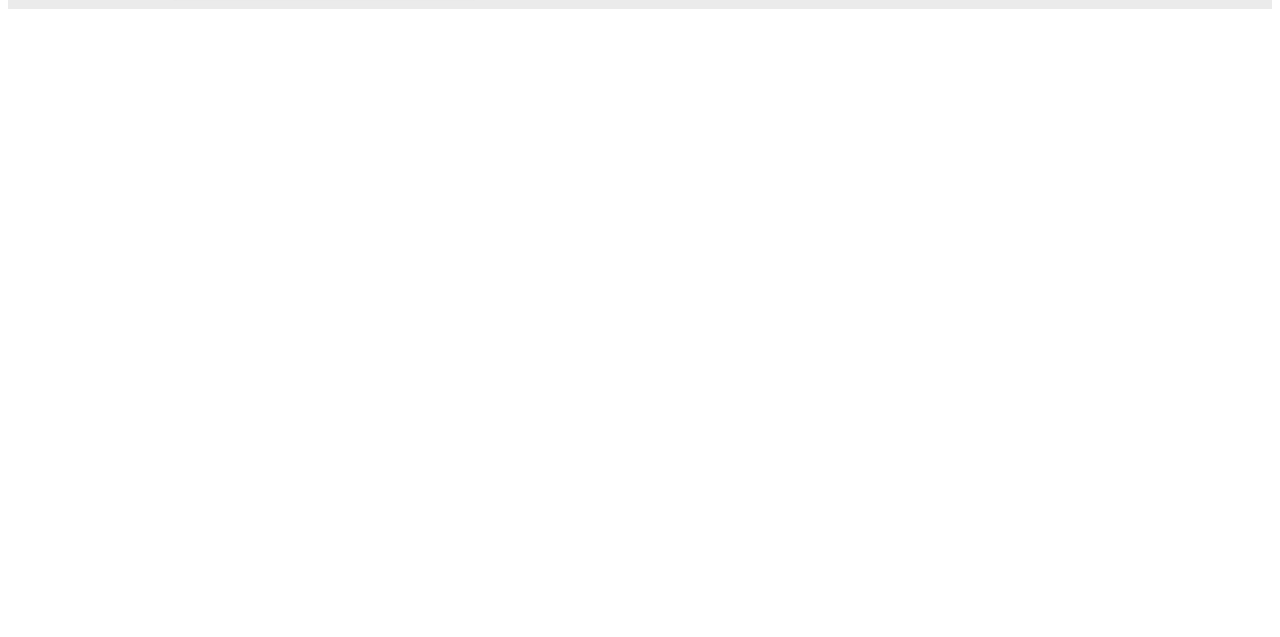
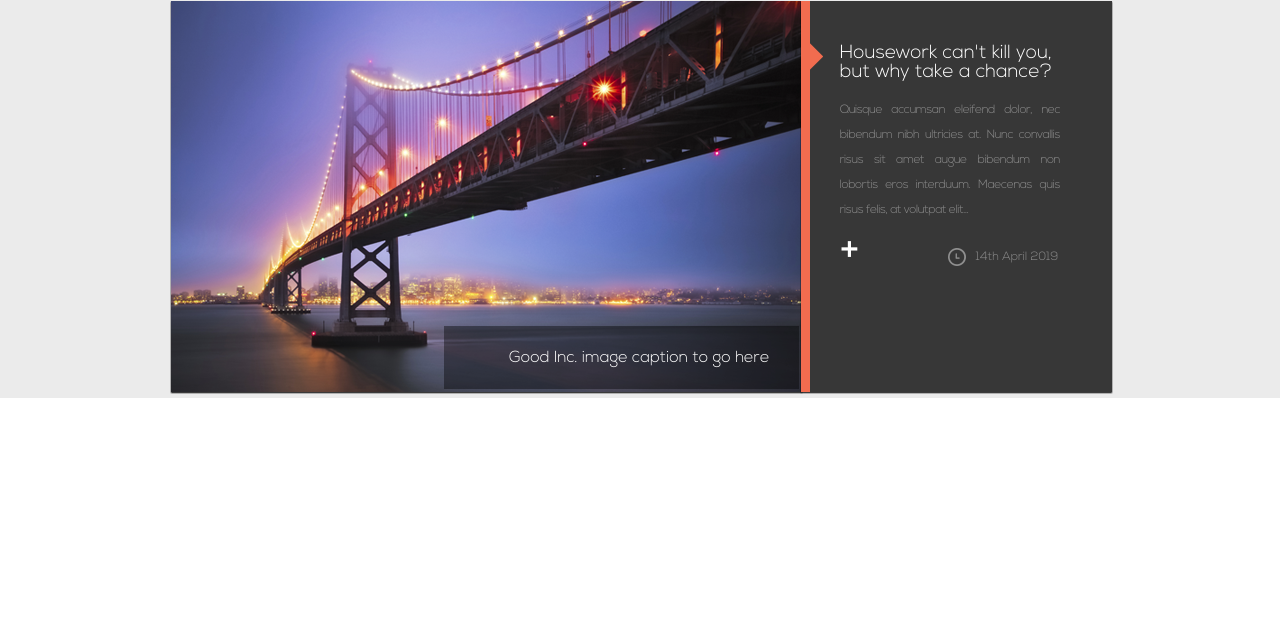
Before and after one commit to Slysparrow88/TajemMaster, a plain HTML site: page index.html in a window 1280 px wide. Shown: the part 163-800 px from the top of the page. Drawn offline with Linux system fonts and the light colour scheme.

Commit message:
created first body list

```diff
--- a/index.html
+++ b/index.html
@@ -21,8 +21,10 @@
             <h3>layouts for every taste</h3>
         </div>
     </header>
+
     <div class="osnBody">
-        <div class="content">
+        <!-- МЕНЮ ПОИСКА -->
+        <div id="firstFront" class="content">
             <div class="searchLine">
                 <div class="search">
                     <input type="search" placeholder="Search for something here">
@@ -68,6 +70,32 @@
                 </div>
             </div>
         </div>
+        <!-- ПЕРВАЯ ЧАСТЬ САЙТА -->
+        <div id="secondFront" class="content">
+            <div class="goodInc">
+                <img src="img/brige.png">
+                <h2>Good Inc. image caption to go here</h2>
+            </div>
+            <div class="houseWrk">
+                <img src="img/strip.png">
+                <div class="all">
+                    <h2 id="fir">Housework can't kill you, but why take a chance?</h2>
+                    <h3 id="sec">Quisque accumsan eleifend dolor, nec bibendum nibh ultricies at. Nunc
+                        convallis risus sit amet augue
+                        bibendum non lobortis eros interduum. Maecenas quis risus felis, at volutpat elit...</h3>
+                    <div class="down">
+                        <div class="two">
+                                <a href="#" id="plus" href="">+</a>
+                        </div>
+                        <div class="date">
+                            <img src="img/clock-d.png">
+                            <h2>14th April 2019</h2>
+                        </div>
+                    </div>
+                </div>
+            </div>
+        </div>
+    </div>
     </div>
 </body>
 
--- a/slyle.css
+++ b/slyle.css
@@ -10,7 +10,9 @@
     font-weight: 700;
     font-style: normal;
 }
-
+body{
+    margin: 0;
+}
 header{
     width: 1550px;
     height: 74px;
@@ -48,6 +50,7 @@ header{
     letter-spacing: 4px;
     padding: 0 0 0 3px;
 }
+/* МЕНЮ ПОИСКА */
 .content{
     width: 940px;
     margin: auto;
@@ -66,7 +69,6 @@ header{
 .search{
     width: 33%;
     position: relative;
-    padding: 0 0 0 5px;
 }
 .search input{
     height: 45px;
@@ -154,3 +156,79 @@ header{
     height: 15px;
     padding: 3px 5px 0 0;
 }
+/* ПЕРВАЯ ЧАСТЬ САЙТА */
+#secondFront{
+    display: flex;
+}
+.goodInc{
+    position: relative;
+    width: 67%;
+}
+.goodInc h2{
+    position: absolute;
+    font-family: 'NexaLight';
+    font-weight: 100;
+    color: white;
+    background: rgba(0, 0, 0, 0.4);
+    padding: 24px 30px 23px 65px;
+    font-size: 16px;
+    margin: 0;
+    top: 325px;
+    left: 274px;
+}
+.houseWrk{
+    position: relative;
+    width: 33%
+}
+.all{
+    padding: 27px 50px 0 40px;
+    position: absolute;
+    top: 0;
+    font-family: 'NexaLight';
+    color: white;
+}
+#fir{
+    font-size: 19px;
+    font-weight: 100;
+}
+#sec{
+    font-size: 12px;
+    font-weight: 100;
+    color:#8c8c8c;
+    text-align: justify;
+    line-height: 25px;
+    letter-spacing: -0.5px;
+}
+.down, .date{
+    display: flex;
+    font-size: 12px;
+    height: 18px;
+}
+.two{
+    margin: 0;
+    color:#8c8c8c;
+    width: 30%;
+    padding-right: 60px;
+}
+.date{
+    width: 70%;
+    color:#8c8c8c;
+    padding-top: 13px;
+}
+.date h2{
+    margin: 0;
+    font-weight: 100;
+    font-size: 12px;
+    padding: 3px 0 0 10px;
+}
+#plus{
+    margin: 0;
+    color: white;
+    font-size: 36px;
+    font-weight: bold;
+    text-decoration: none;
+}
+#plus:hover{
+    color: #f26c4f;
+    transition: 0.4s;
+}
```
Also changed, not shown: img/brige.png (added), img/clock-d.png (added), img/strip.png (added), img/triangle.png (added).
